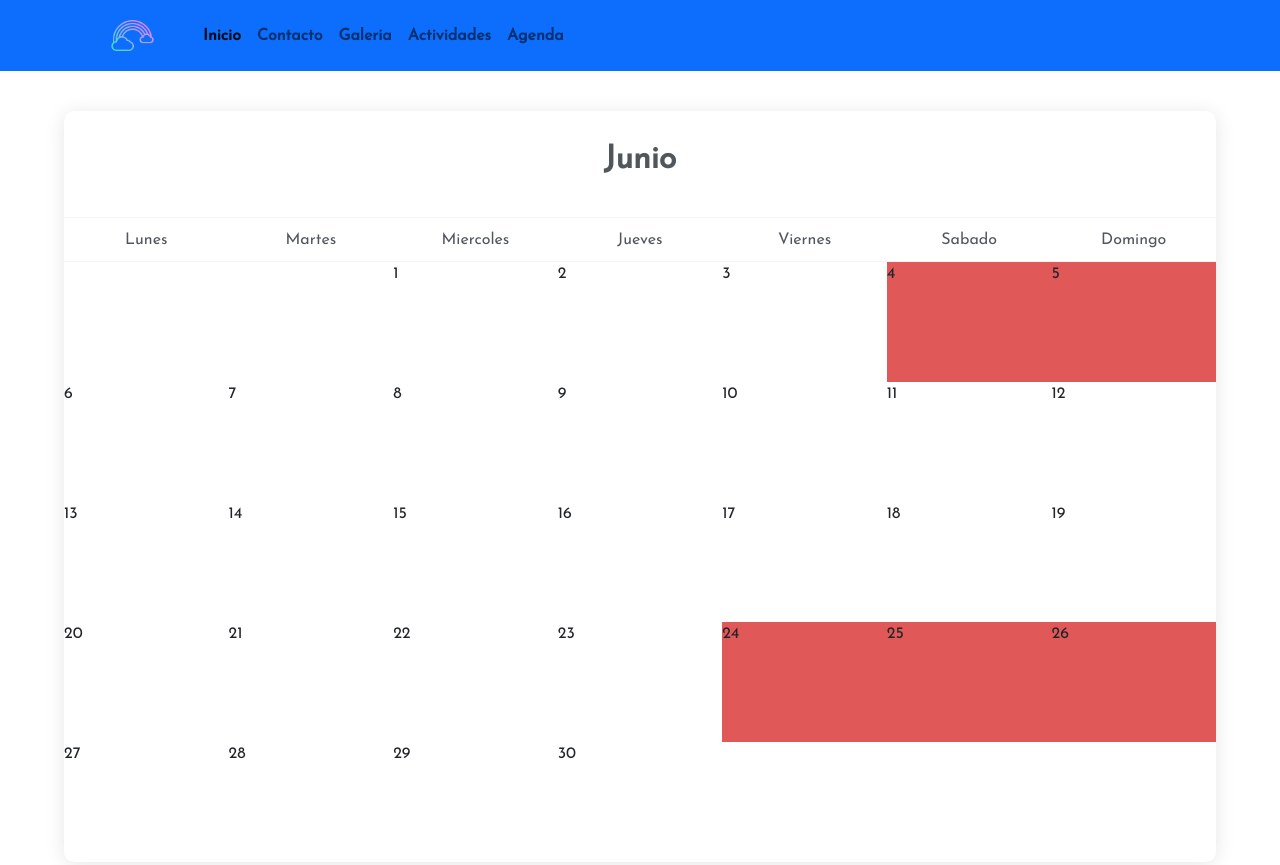
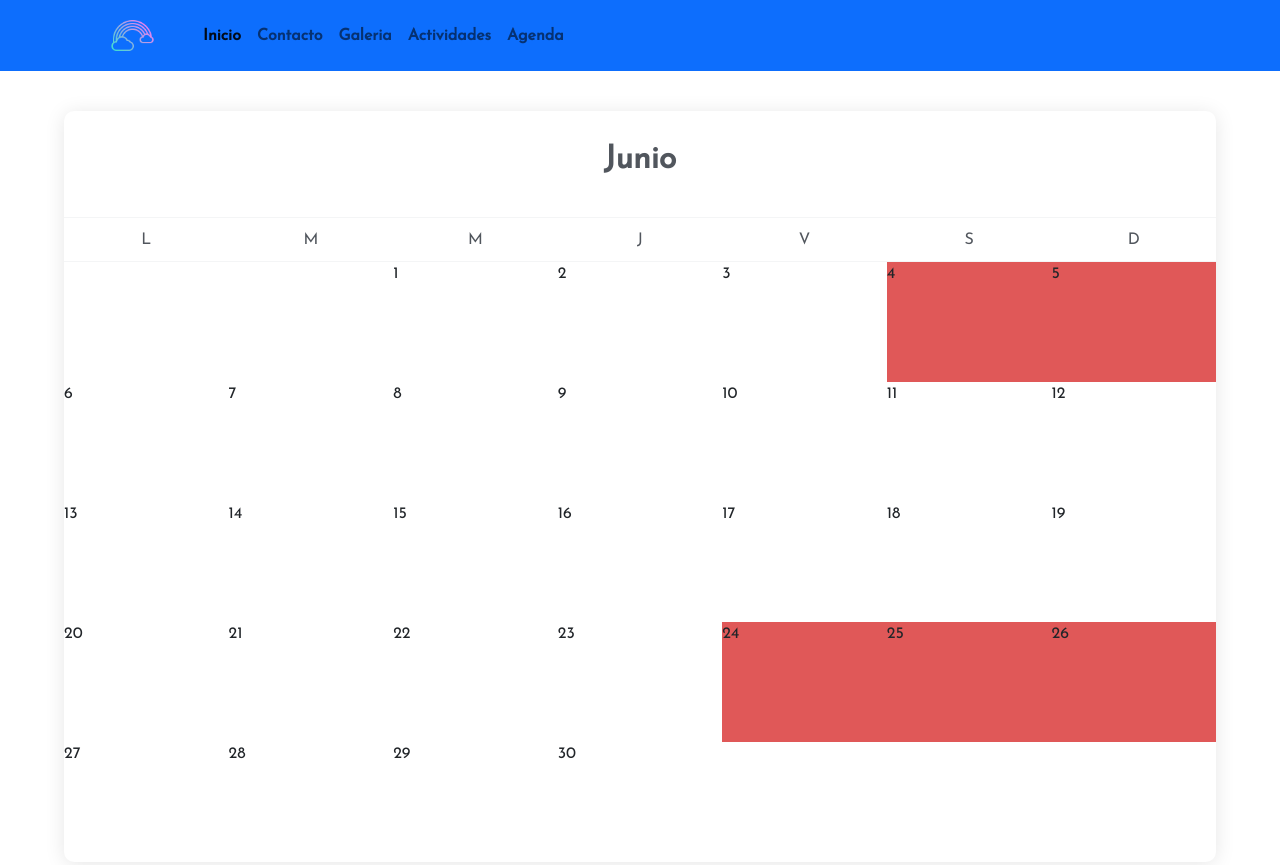
Before and after one commit to Maycool16/SalonArcoiris, a website: page pages/agenda.html in a window 1280 px wide. Shown: the top 865 px of the page. Drawn offline with nearby package versions, Linux system fonts and the light colour scheme; a web font is replaced by a local one.

Commit message:
responsive

```diff
--- a/css/styles.css
+++ b/css/styles.css
@@ -215,6 +215,17 @@ body{
         font-family: 'Mali', cursive;
         font-size: 2rem;
     }
+	@media (min-width: 700px){
+		.activ{
+			padding: 2rem;
+		}
+		.card-text{
+			display: grid;
+			grid-template-columns: 2fr 1fr;
+		}
+		.text_activ > *{
+			padding: 2em;
+		}
 	/*foooter*/
 	.container img{
 		margin:0.5rem
--- a/pages/agenda.html
+++ b/pages/agenda.html
@@ -49,13 +49,13 @@
             <h2 class="nombre_mes">Junio</h2>
         </section>
         <section class="dias">
-            <div class="dias_item">Lunes</div>
-            <div class="dias_item">Martes</div>
-            <div class="dias_item">Miercoles</div>
-            <div class="dias_item">Jueves</div>
-            <div class="dias_item">Viernes</div>
-            <div class="dias_item">Sabado</div>
-            <div class="dias_item">Domingo</div>
+            <div class="dias_item">L</div>
+            <div class="dias_item">M</div>
+            <div class="dias_item">M</div>
+            <div class="dias_item">J</div>
+            <div class="dias_item">V</div>
+            <div class="dias_item">S</div>
+            <div class="dias_item">D</div>
         </section>
 
         <section class="calendario">
```
